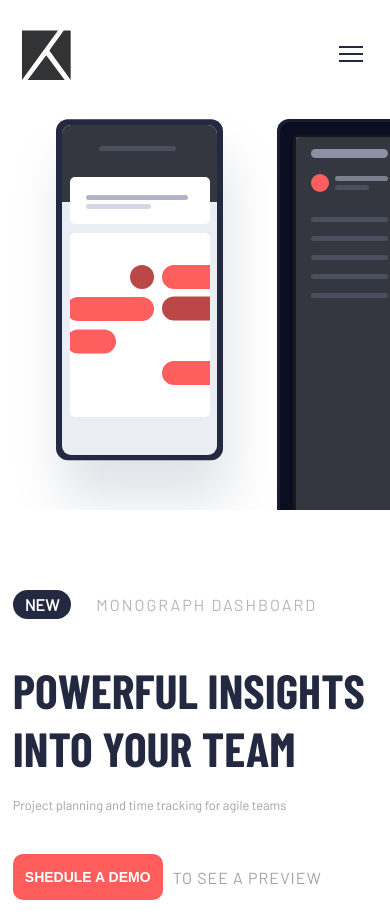
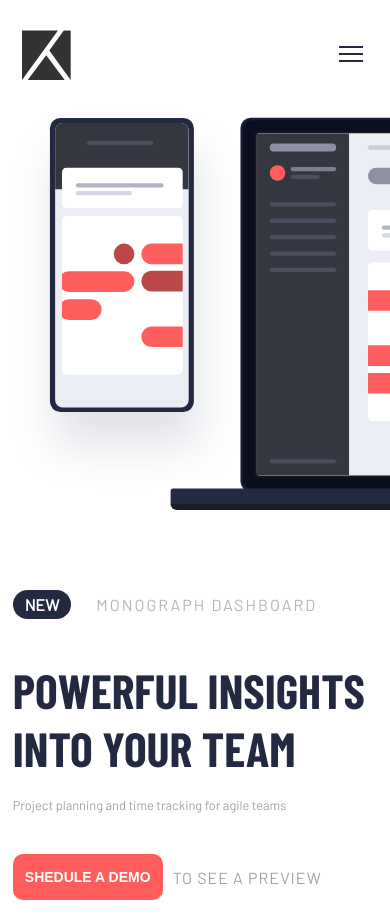
Before and after one commit to Javieravv/tracking-intro-component, a React (Vite) app: page / in a window 390 px wide. Built offline with nearby package versions, Linux system fonts and the light colour scheme.

Commit message:
Arreglo problema imagen en mobiles

```diff
--- a/src/components/css/bodyproject.scss
+++ b/src/components/css/bodyproject.scss
@@ -98,6 +98,8 @@
         order: 2;
     }
 
+    // Media queries
+
     @include media-mobile {
         // background-color: brown;
         margin-left: $marginCenterMobile;
@@ -144,6 +146,8 @@
         .section-two {
             order: 1;
             margin-bottom: 50px;
+            max-height: 180px;
+            background-size: cover;
         }
 
     }
```
